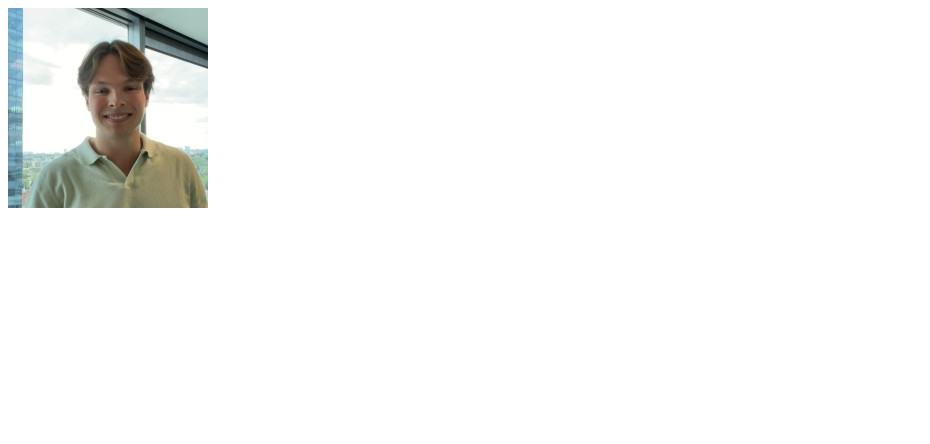
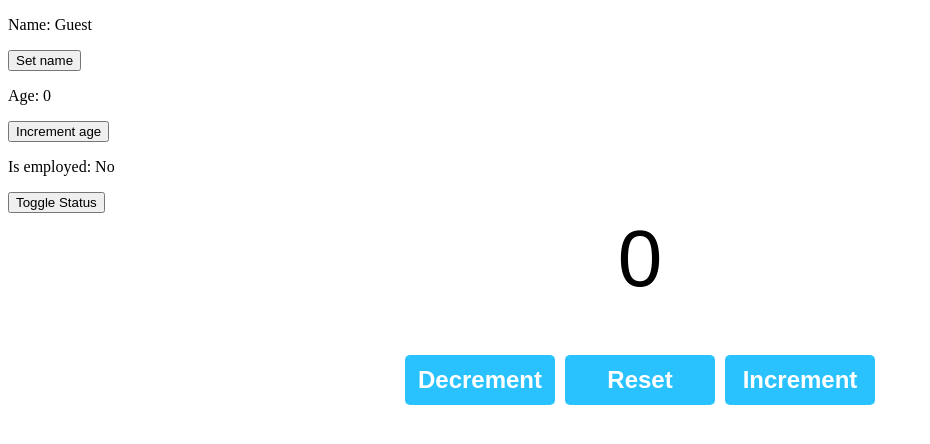
Before and after one commit to scottk4/react-tutorial, a React (Vite) app: page / in a window 1280 px wide. Shown: the top 444 px of the page, without its empty margins (0-930 px from the left). Built offline with nearby package versions, Linux system fonts and the light colour scheme.

Commit message:
App components

```diff
--- a/src/App.jsx
+++ b/src/App.jsx
@@ -1,15 +1,13 @@
-import Card from './Card.jsx'
-import Student from './Student.jsx'
-import UserGreeting from "./UserGreeting.jsx"
-import List from './List.jsx'
-import Button from './Button.jsx'
-import ProfilePicture from './ProfilePicture.jsx'
+import MyComponent from "./MyComponent";
+import Counter from "./Counter";
 
 function App() {
 
   return(
     <>
-    <ProfilePicture />
+
+    <MyComponent />
+    <Counter />
     </>
   );
 }
```
